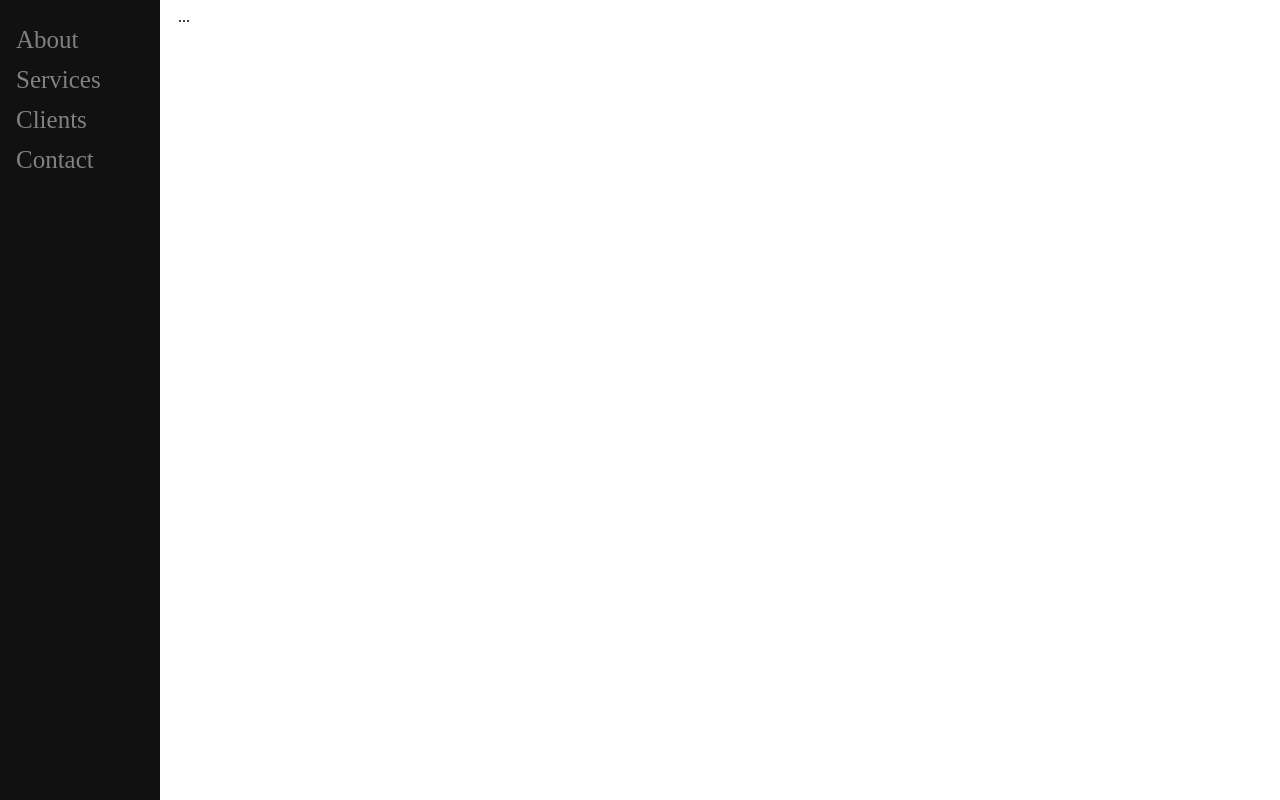
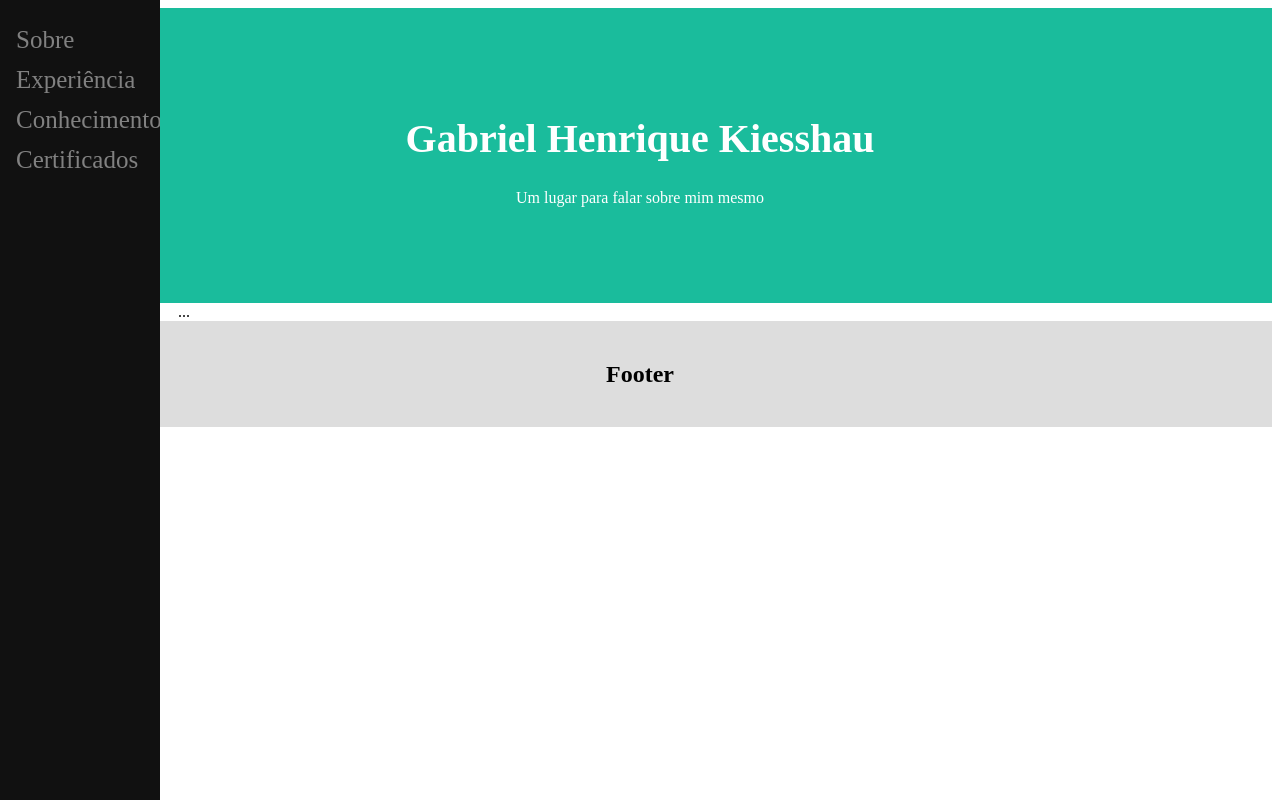
Before and after one commit to GabrielKiesshau/GabrielKiesshau.github.io, a plain HTML site: page index.html in a window 1280 px wide. Drawn offline with Linux system fonts and the light colour scheme.

Commit message:
Added header, footer

```diff
--- a/index.html
+++ b/index.html
@@ -1,22 +1,32 @@
 <!DOCTYPE html>
-<html>
+<html lang="pt-br">
     <head>
+        <title>Gabriel Henrique Kiesshau</title>
+        <meta charset="UTF-8">
         <meta name="viewport" content="width=device-width, initial-scale=1">
         <link rel="stylesheet" href="https://cdnjs.cloudflare.com/ajax/libs/font-awesome/4.7.0/css/font-awesome.min.css">
         <link rel="stylesheet" href="styles.css">
     </head>
     <body>
+        <div class="header">
+            <h1>Gabriel Henrique Kiesshau</h1>
+            <p>Um lugar para falar sobre mim mesmo</p>
+        </div>
+
         <div class="sidenav">
-            <a href="#">About</a>
-            <a href="#">Services</a>
-            <a href="#">Clients</a>
-            <a href="#">Contact</a>
+            <a href="#">Sobre</a>
+            <a href="#">Experiência</a>
+            <a href="#">Conhecimento</a>
+            <a href="#">Certificados</a>
         </div>
 
         <div class="main">
             ...
         </div>
 
+        <div class="footer">
+            <h2>Footer</h2>
+        </div>
         <script src="my_script.js"></script>
     </body>
 </html>
--- a/styles.css
+++ b/styles.css
@@ -1,3 +1,15 @@
+.header {
+    padding: 80px; /* some padding */
+    text-align: center; /* center the text */
+    background: #1abc9c; /* green background */
+    color: white; /* white text color */
+}
+
+/* Increase the font size of the <h1> element */
+.header h1 {
+    font-size: 40px;
+}
+
  /* The sidebar menu */
  .sidenav {
     height: 100%; /* Full-height: remove this if you want "auto" height */
@@ -31,6 +43,12 @@
     padding: 0px 10px;
 }
 
+.footer {
+    padding: 20px; /* Some padding */
+    text-align: center; /* Center text*/
+    background: #ddd; /* Grey background */
+}
+
 /* On smaller screens, where height is less than 450px, change the style of the sidebar (less padding and a smaller font size) */
 @media screen and (max-height: 450px) {
     .sidenav {padding-top: 15px;}
```
